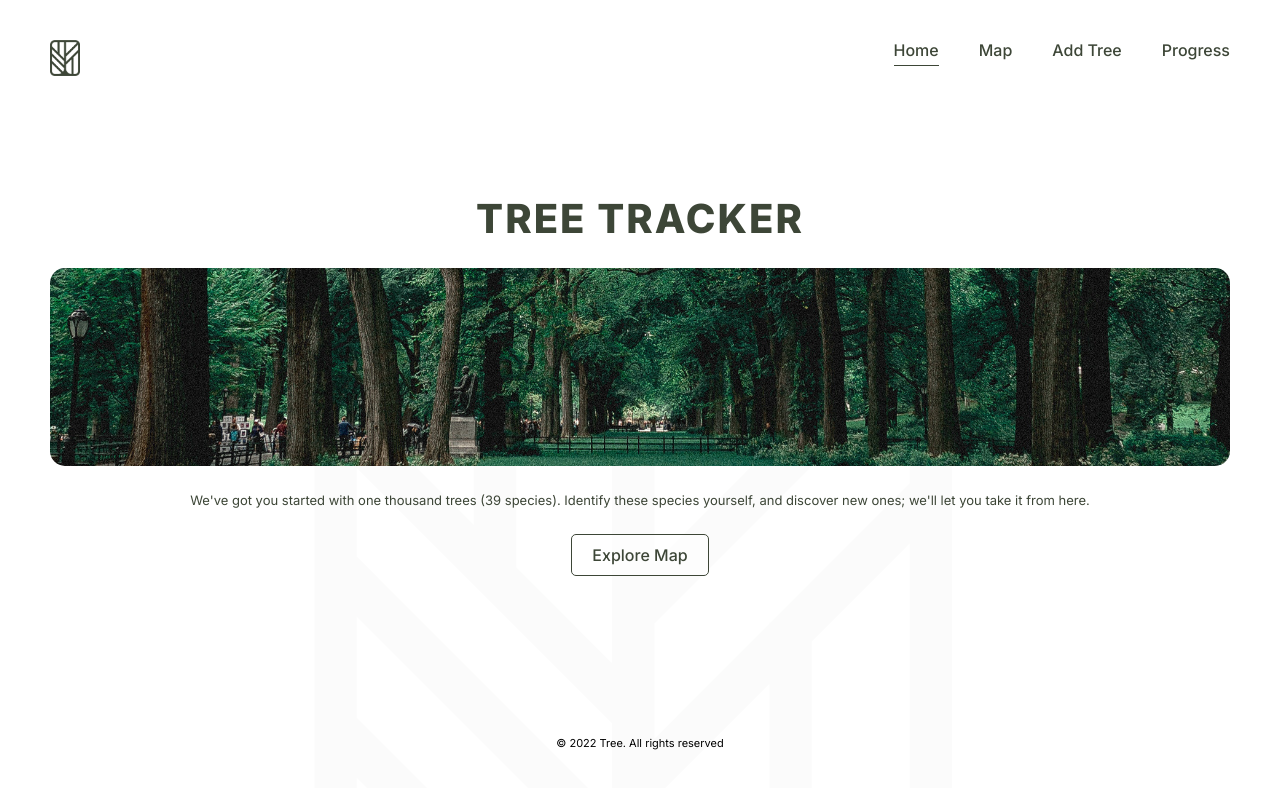
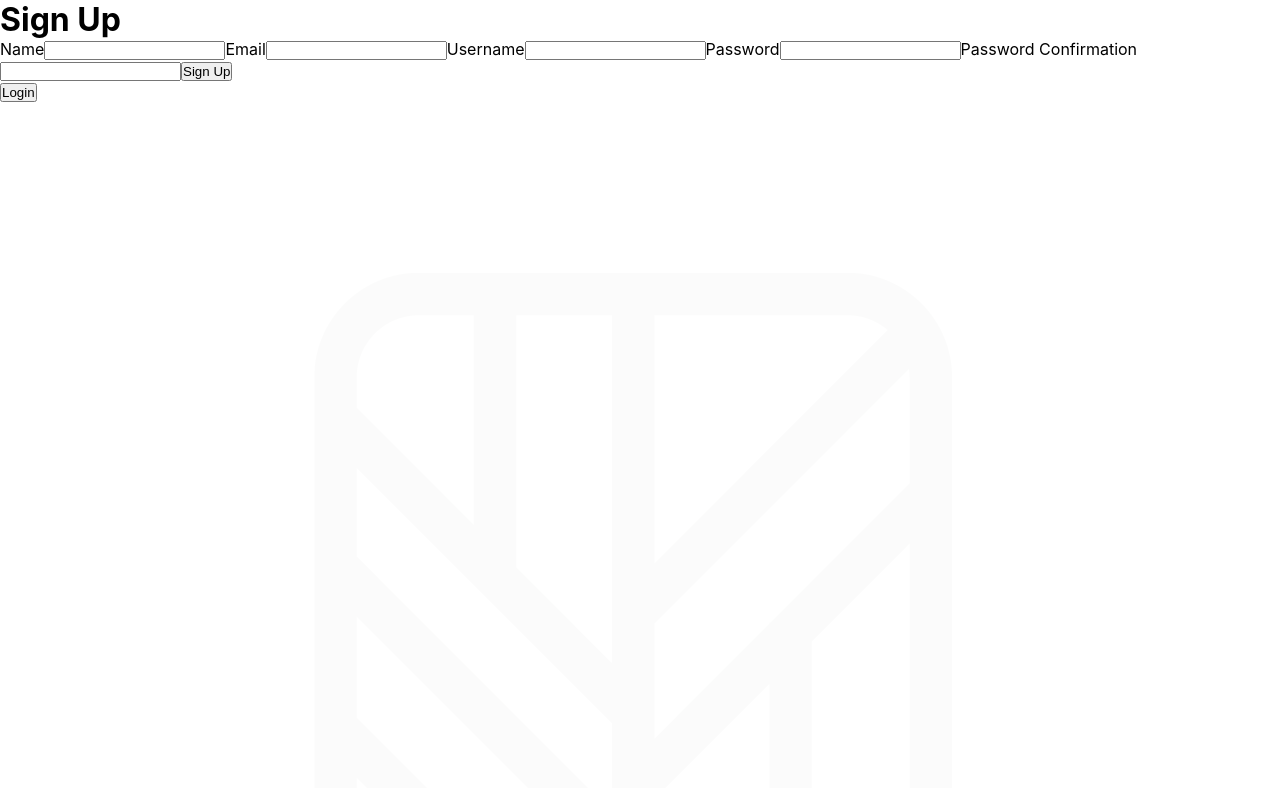
Before and after one commit to wi11s/tree-tracker, a React (Create React App) app: page / in a window 1280 px wide. Shown: the top 788 px of the page. Built offline with nearby package versions, Linux system fonts and the light colour scheme; no server answers.

Commit message:
init login

```diff
--- a/package.json
+++ b/package.json
@@ -1,4 +1,5 @@
 {
+  "proxy": "http://localhost:3000",
   "name": "project-phase-2",
   "version": "0.1.0",
   "private": true,
@@ -21,7 +22,7 @@
     "wikipedia": "^1.1.9"
   },
   "scripts": {
-    "start": "react-scripts start",
+    "start": "PORT=4000 react-scripts start",
     "build": "react-scripts build",
     "test": "react-scripts test",
     "eject": "react-scripts eject"
--- a/src/components/App.js
+++ b/src/components/App.js
@@ -11,22 +11,40 @@ import Map from './Map';
 import Error from './Error';
 import AddTree from './AddTree';
 import Progress from './Progress';
+import Login from './Login';
 import { useNavigate } from 'react-router-dom'
 
 
 function App() {
 
+  const [user, setUser] = useState(null)
   const [useCustomLocation, setUseCustomLocation] = useState(true)
   const [latitude, setLatitude] = useState(null)
   const [longitude, setLongitude] = useState(null)
 
   const [trees, setTrees] = useState([])
 
+  // set user
+  useEffect(() => {
+    fetch("/me", {
+      method: "GET",
+      headers: {
+        Authorization: `Bearer ${localStorage.getItem("jwt")}`,
+      }
+    })
+    .then((r) => {
+      console.log(r)
+      if (r.ok) {
+        r.json().then((user) => setUser(user));
+      }
+    });
+  }, [localStorage.getItem("jwt")]);
+
   useEffect(() => {
     fetch('https://data.cityofnewyork.us/resource/5rq2-4hqu.json')
     .then((res) => res.json())
     .then(obj => {
-      console.log(obj[0])
+      // console.log(obj[0])
       setTrees(obj.filter(t => t['spc_common'] !== undefined))
     })
   }, [setTrees])
@@ -231,15 +249,22 @@ function App() {
     }
   }
 
+  if (!user) {
+    console.log(user)
+    return (<div className="login"><Login setUser={setUser} /></div>);
+  }
+
+
   return (
     <div className="App">
-      <Header/>
+      <Header setUser={setUser}/>
       <Routes>
         <Route path="/" element={<Home />} />
         <Route path="map" element={<Map center={center} zoom={zoom} showTreeInfo={showTreeInfo} setShowTreeInfo={setShowTreeInfo} treeInfo={treeInfo} setTreeInfo={setTreeInfo} treeOptions={treeOptions} trees={trees}/>} />
         <Route path="addtree" element={<AddTree handleSubmit={handleSubmit} encodeImageFileAsURL={encodeImageFileAsURL} pos={pos} handleNameChange={handleNameChange} setUseCustomLocation={setUseCustomLocation} handleLatChange={handleLatChange} handleLngChange={handleLngChange} useCustomLocation={useCustomLocation}/>} />
         <Route path="progress" element={<Progress treeOptions={treeOptions} trees={trees}/>} />
         <Route path="*" element={<Error />} />
+        <Route path="login" element={<Login setUser={setUser} />} />
       </Routes>
       <Footer />
     </div>
--- a/src/components/Header.js
+++ b/src/components/Header.js
@@ -2,7 +2,11 @@ import React from 'react';
 import logo from '../images/logo.png'
 import { NavLink } from 'react-router-dom';
 
-function Header() {
+function Header({setUser}) {
+    function handleClick() {
+        localStorage.removeItem("jwt");
+        setUser(null);
+      }
     return(
         <header className='header'>
             <nav className='nav'>
@@ -28,6 +32,11 @@ function Header() {
                         Progress
                         </NavLink>
                     </li>
+                    <li onClick={handleClick}>
+                        <NavLink to='/login' end className='link' style={({ isActive }) => ({borderBottom: isActive? '1.5px solid #3d4637' : null, paddingBottom: isActive ? "5px" : null})}>
+                        log out
+                        </NavLink>
+                    </li>
                 </ul>
             </nav>
         </header>
--- /dev/null
+++ b/src/components/Login.js
@@ -0,0 +1,100 @@
+import React, { useState } from 'react'
+import { Link, useNavigate } from 'react-router-dom'
+
+
+export default function Login({setUser}) {
+    const [username, setUsername] = useState('')
+    const [password, setPassword] = useState('')
+    const [name, setName] = useState('')
+    const [email, setEmail] = useState('')
+    const [passwordConfirmation, setPasswordConfirmation] = useState('')
+    const [showSignup, setShowSignup] = useState(false)
+
+    const navigate = useNavigate();
+
+    function handleSubmit(e) {
+        e.preventDefault()
+        fetch('/auth/login', {
+          method: 'POST',
+          headers: { 'Content-Type': 'application/json' },
+          body: JSON.stringify({
+            email: email,
+            password: password
+          })
+        })
+        .then((res) => res.json())
+        .then((data) => {
+          console.log(data)
+          if (data.user) {
+            localStorage.setItem("jwt", data.token);
+            setUser(data);
+            navigate('/')
+          } else {
+            alert(data.message)
+          }
+
+        })
+      }
+
+      function handleSignupSubmit(e) {
+        e.preventDefault()
+        fetch('/users', {
+          method: 'POST',
+          headers: { 'Content-Type': 'application/json' },
+          body: JSON.stringify({
+            name: name,
+            email: email,
+            username: username,
+            password: password,
+            password_confirmation: passwordConfirmation
+          })
+        })
+        .then((res) => res.json())
+        .then((data) => {
+          if (data.user) {
+            localStorage.setItem("jwt", data.token);
+            setUser(data);
+            navigate('/')
+          } else {
+            alert(data.errors)
+          }
+        })
+      }
+
+  return (
+    <div>
+        {showSignup ? (
+            <div>
+                <h1>Login</h1>
+                <form onSubmit={handleSubmit}>
+                    <label>email</label>
+                    <input type="text" value={email} onChange={(e) => setEmail(e.target.value)} />
+                    <label>Password</label>
+                    <input type="password" value={password} onChange={(e) => setPassword(e.target.value)} />
+                    <input type="submit" value="Login" />
+                </form>
+                <button onClick={() => setShowSignup(false)}>Sign Up</button>
+            </div>
+        ) : (
+            <div>
+                <h1>Sign Up</h1>
+                <form onSubmit={handleSignupSubmit}>
+                    <label>Name</label>
+                    <input type="text" value={name} onChange={(e) => setName(e.target.value)} />
+                    <label>Email</label>
+                    <input type="text" value={email} onChange={(e) => setEmail(e.target.value)} />
+                    <label>Username</label>
+                    <input type="text" value={username} onChange={(e) => setUsername(e.target.value)} />
+                    <label>Password</label>
+                    <input type="password" value={password} onChange={(e) => setPassword(e.target.value)} />
+                    <label>Password Confirmation</label>
+                    <input type="password" value={passwordConfirmation} onChange={(e) => setPasswordConfirmation(e.target.value)} />
+                    <input type="submit" value="Sign Up" />
+                </form>
+                <button onClick={() => setShowSignup(true)}>Login</button>
+            </div>
+        )}
+
+    </div>
+  )
+}
```
